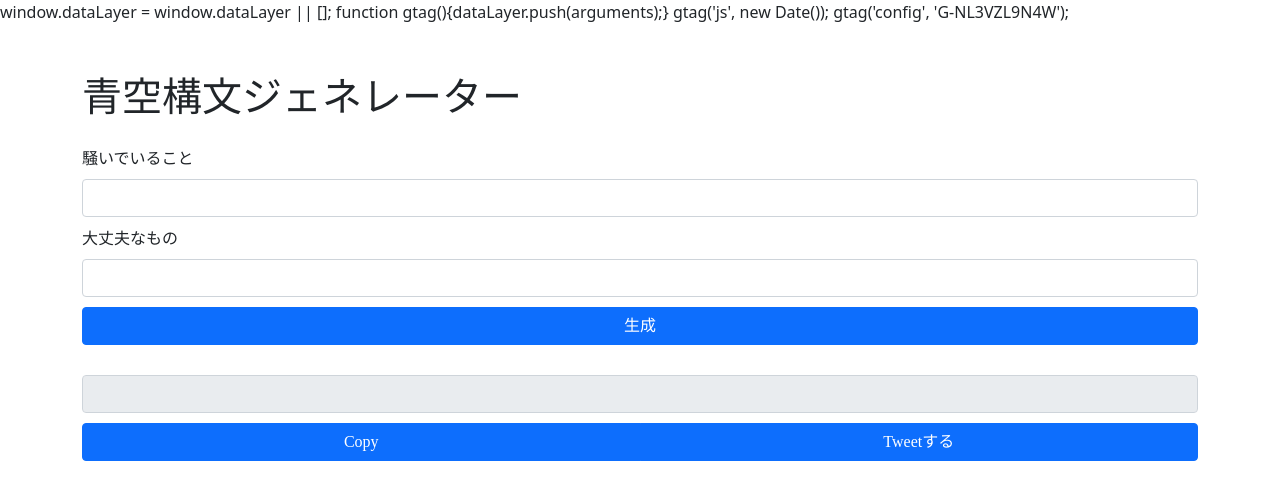
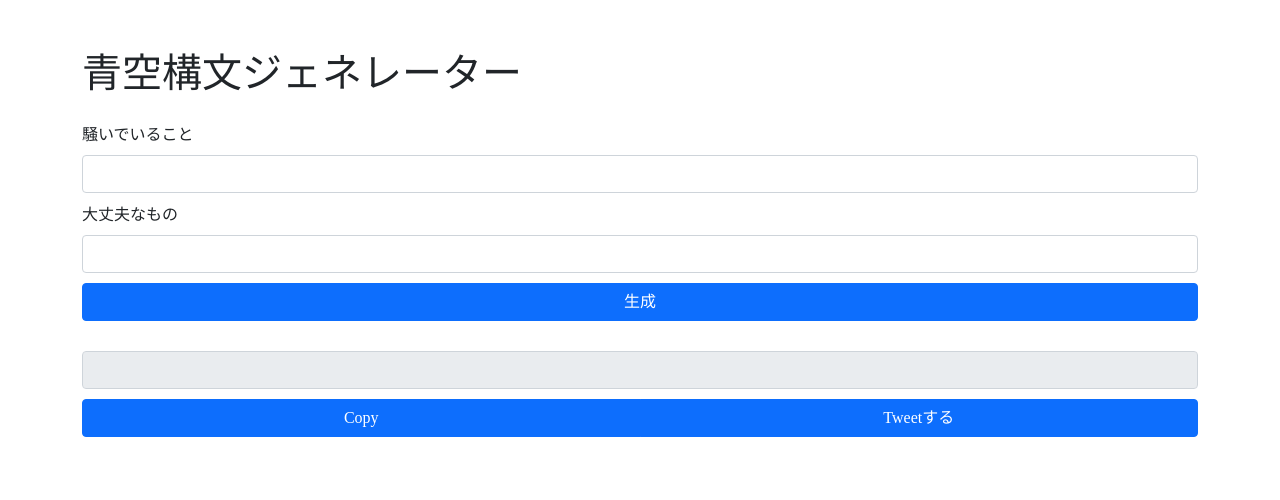
Before and after one commit to code-raisan/B1u3-Syntax, a plain HTML site: page index.html in a window 1280 px wide. Drawn offline with nearby package versions, Linux system fonts and the light colour scheme; a web font is replaced by a local one.

Commit message:
Update index.html

```diff
--- a/index.html
+++ b/index.html
@@ -15,7 +15,7 @@
     <meta property="og:site_name" content="青空構文ジェネレーター">
     <meta property="og:locale" content="ja_JP">
     <!-- Global site tag (gtag.js) - Google Analytics -->
-    <script async src="https://www.googletagmanager.com/gtag/js?id=G-NL3VZL9N4W"></script
+    <script async src="https://www.googletagmanager.com/gtag/js?id=G-NL3VZL9N4W"></script>
     <script>
         window.dataLayer = window.dataLayer || [];
         function gtag(){dataLayer.push(arguments);}
```
